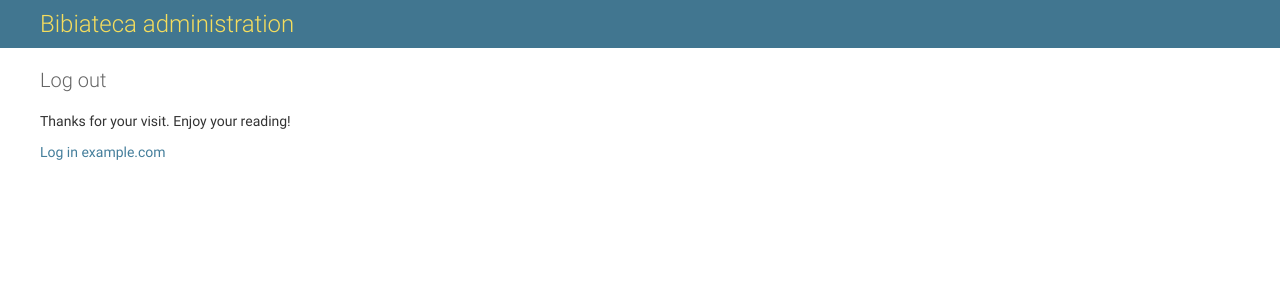
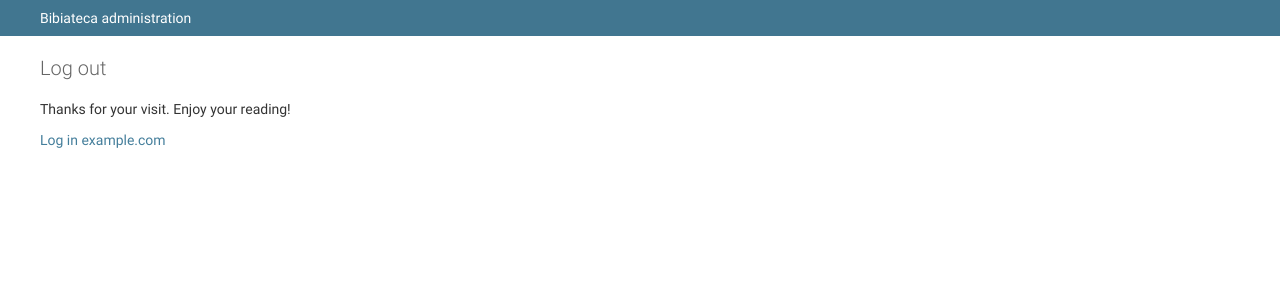
Before and after one commit to etandel/bibiateca, a Django app: template bibiateca/templates/registration/logged_out.html in a window 1280 px wide. Shown: the top 300 px of the page. Run offline with Django 3.2, Linux system fonts and the light colour scheme; the template is opened without the code that fills it: values that come from a table or form of the project are taken from there, others are empty.

Commit message:
Make base_site conformant to admin-bootstrap.

```diff
--- a/bibiateca/templates/admin/base_site.html
+++ b/bibiateca/templates/admin/base_site.html
@@ -4,7 +4,7 @@
 {% block title %}{{ title }} | {% trans 'Bibiateca' %}{% endblock %}
 
 {% block branding %}
-<h1 id="site-name">{% trans 'Bibiateca administration' %}</h1>
+    <a href="{% url 'admin:index' %}" class="brand" id="site-name">{% trans 'Bibiateca administration' %}</a>
 {% endblock %}
 
 {% block nav-global %}{% endblock %}
```
